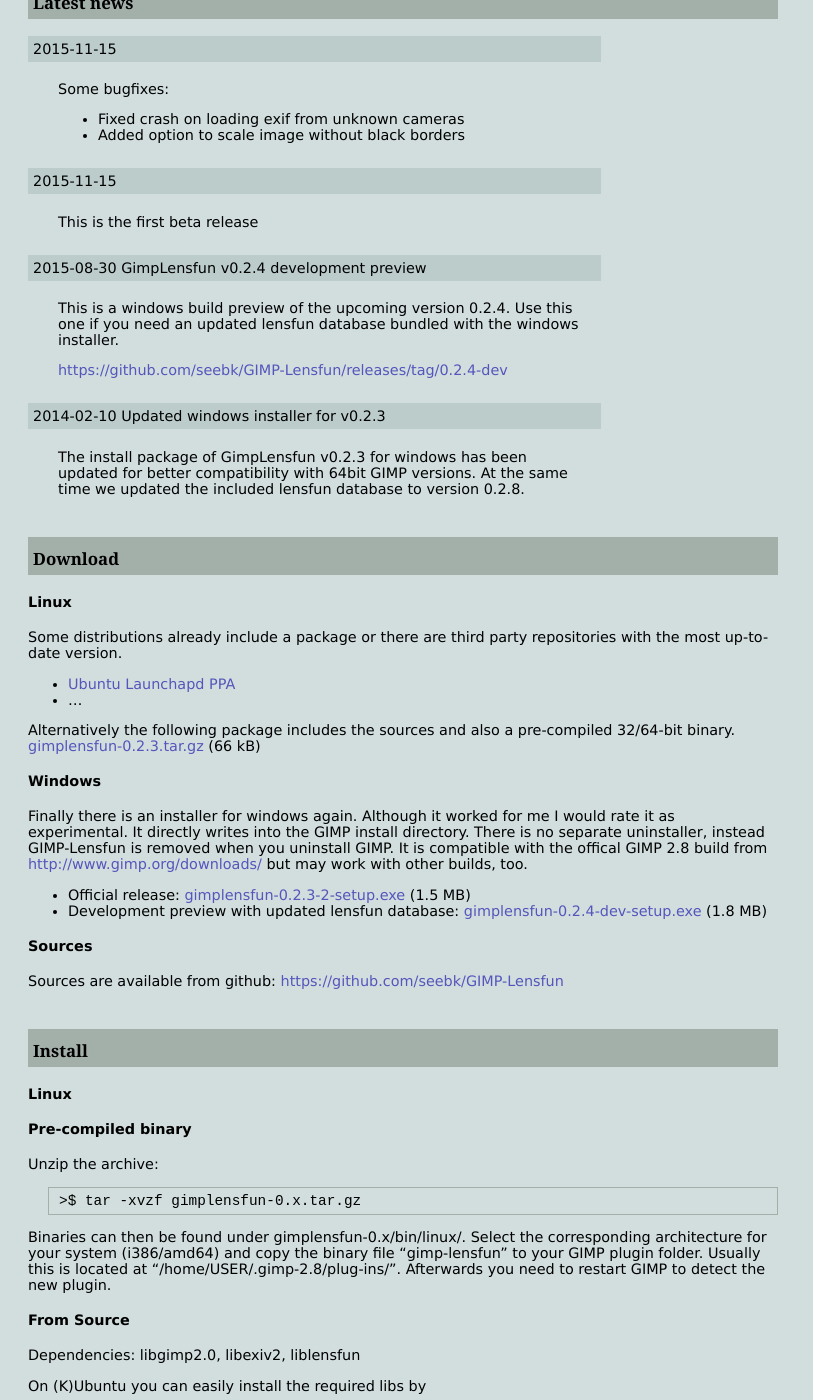
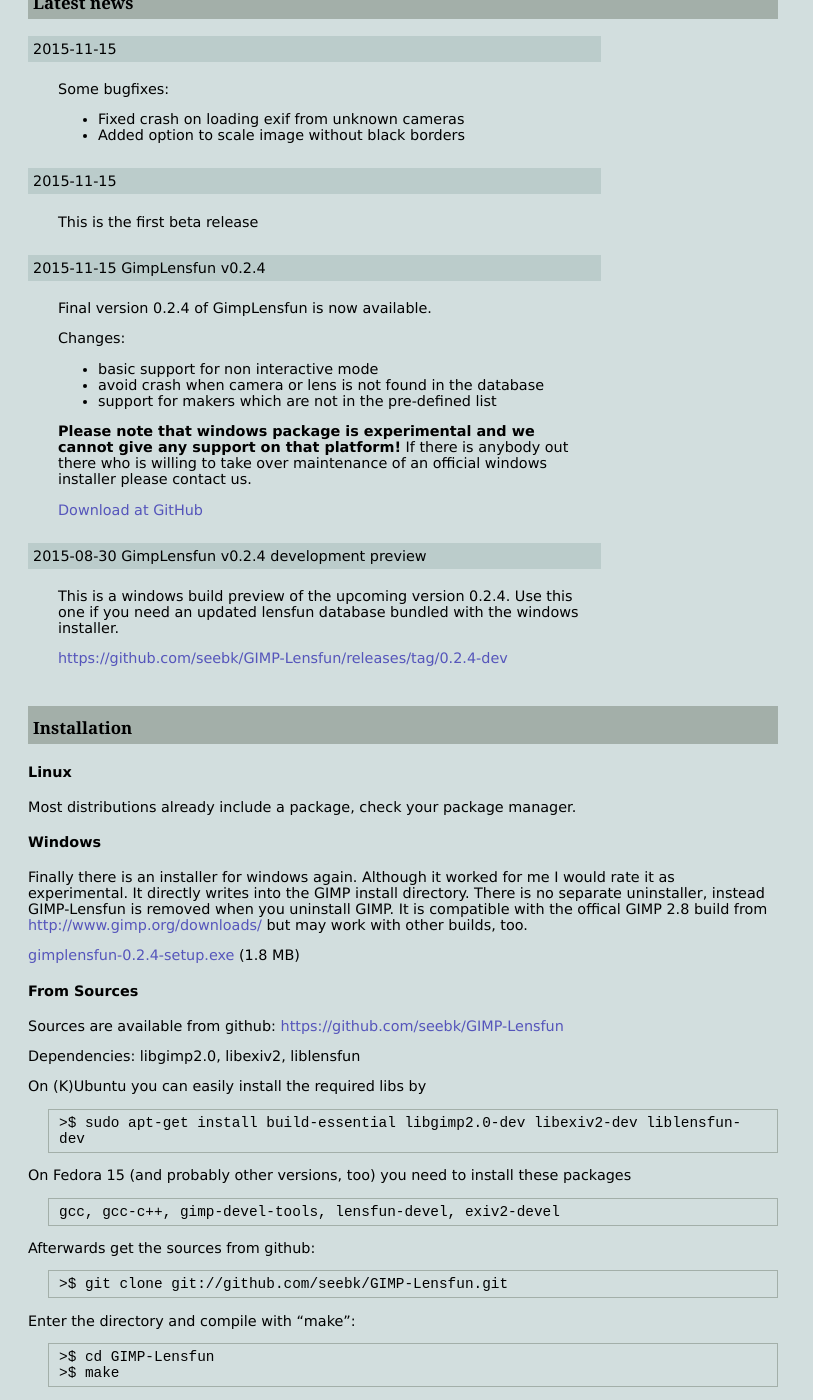
Before and after one commit to seebk/GIMP-Lensfun, a Jekyll site: the page built from index.md, in a window 1280 px wide and 1400 px high, scrolled down 895 px. Shown: the whole window, without its empty margins (0-813 px from the left). Built offline with Jekyll 4.4.1, drawn with Linux system fonts in a browser that asks for light colours; Markdown is read by kramdown in place of the engine named in the settings.

Commit message:
Website updates for latest release 0.2.4

```diff
--- a/index.md
+++ b/index.md
@@ -36,46 +36,23 @@
 {% endfor %}
 
 
-### Download
+### Installation
 
 #### Linux ####
 
-Some distributions already include a package or there are third party repositories with the most up-to-date version.
-
-* <a href="https://launchpad.net/~otto-kesselgulasch/+archive/gimp" target="_blank">Ubuntu Launchapd PPA</a>
-* ...
-
-Alternatively the following package includes the sources and also a pre-compiled 32/64-bit binary.
-<a href="https://github.com/seebk/GIMP-Lensfun/releases/download/0.2.3/gimplensfun-0.2.3.tar.gz">gimplensfun-0.2.3.tar.gz</a> (66 kB)
+Most distributions already include a package, check your package manager.
 
 #### Windows ####
 
 Finally there is an installer for windows again. Although it worked for me I would rate it as experimental. It directly writes into the GIMP install directory. There is no separate uninstaller, instead GIMP-Lensfun is removed when you uninstall GIMP. It is compatible with the offical GIMP 2.8 build from <a href="http://www.gimp.org/downloads/" target="_blank">http://www.gimp.org/downloads/</a> but may work with other builds, too.
 
-* Official release: <a href="https://github.com/seebk/GIMP-Lensfun/releases/download/0.2.3/gimplensfun-0.2.3-2-setup.exe">gimplensfun-0.2.3-2-setup.exe</a> (1.5 MB)
-* Development preview with updated lensfun database: <a href="https://github.com/seebk/GIMP-Lensfun/releases/download/0.2.4-dev/gimplensfun-0.2.4-dev-setup.exe">gimplensfun-0.2.4-dev-setup.exe</a> (1.8 MB)
+<a href="https://github.com/seebk/GIMP-Lensfun/releases/download/0.2.4/gimplensfun-0.2.4-setup.exe">gimplensfun-0.2.4-setup.exe</a> (1.8 MB)
 
 
-#### Sources ####
+#### From Sources ####
 
 Sources are available from github:
 <a target="_blank" href="https://github.com/seebk/GIMP-Lensfun">https://github.com/seebk/GIMP-Lensfun</a>
-
-### Install
-
-#### Linux
-
-#### Pre-compiled binary
-
-Unzip the archive:
-<div class="code">&gt;$ tar -xvzf gimplensfun-0.x.tar.gz</div>
-Binaries can then be found under gimplensfun-0.x/bin/linux/.
-Select the corresponding architecture for your system (i386/amd64) and copy
-the binary file "gimp-lensfun" to your GIMP plugin folder.
-Usually this is located at "/home/USER/.gimp-2.8/plug-ins/".
-Afterwards you need to restart GIMP to detect the new plugin.
-
-#### From Source
 
 Dependencies: libgimp2.0, libexiv2, liblensfun
 
```
Also changed, not shown: _posts/2015-11-15-GimpLensfun-v0.2.4.md (added, +17 -0 lines).
